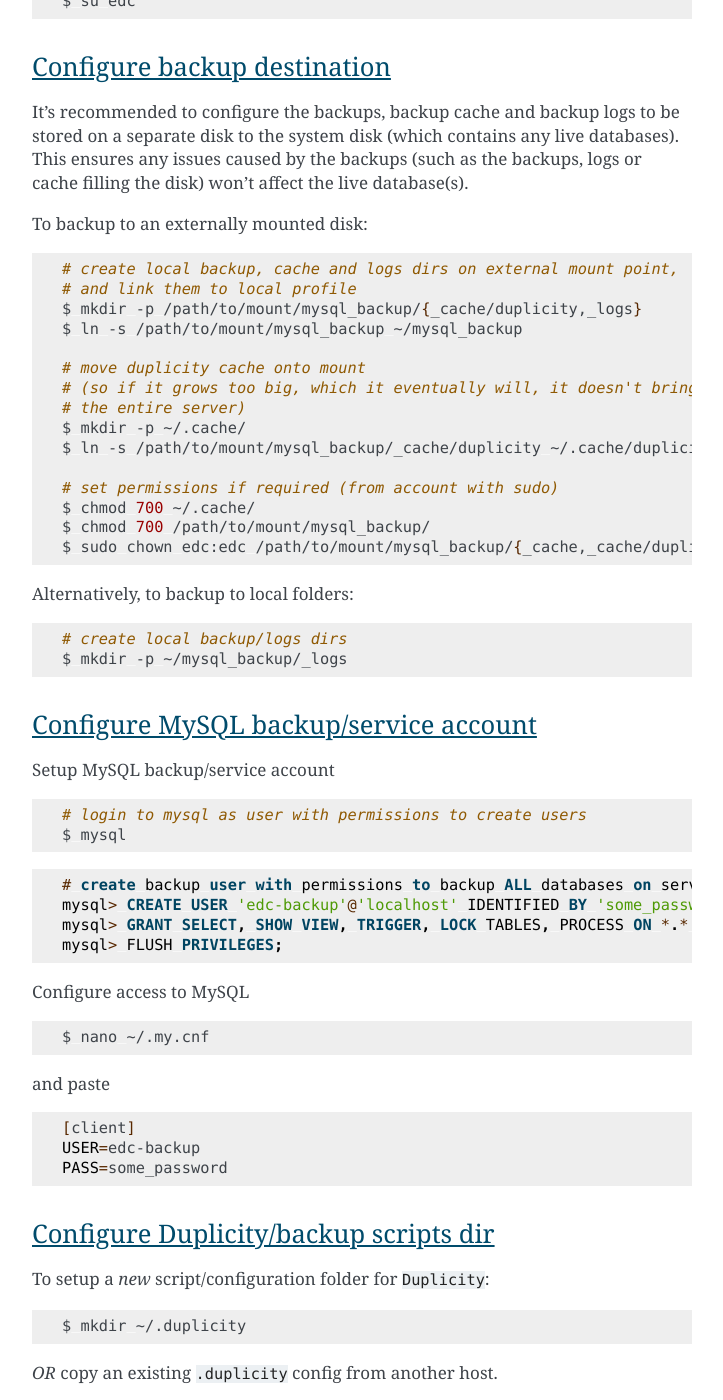
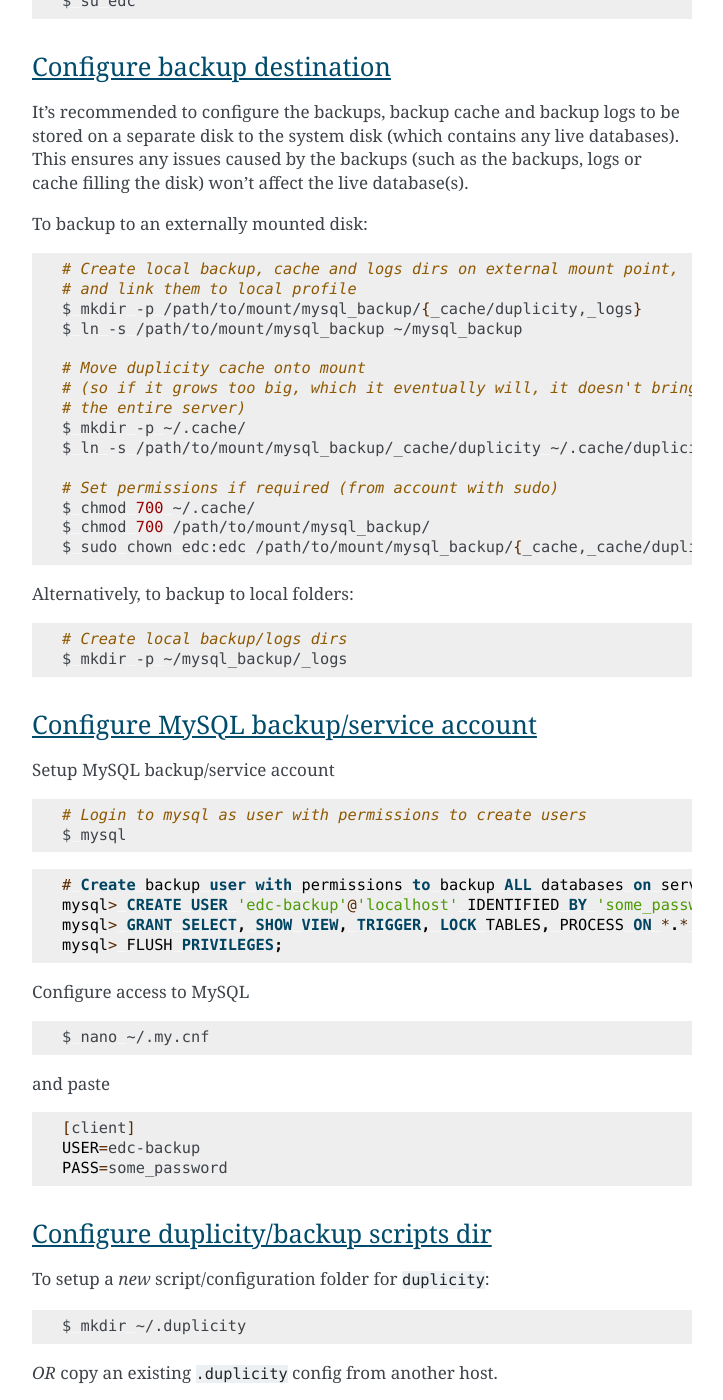
Before and after one commit to clinicedc/edc, a Sphinx documentation site: the page built from docs/backup.rst, in a window 1280 px wide and 1400 px high, scrolled down 1591 px. Shown: the whole window, without its empty margins (388-1111 px from the left). Built offline with Sphinx 7.4.7, drawn with Linux system fonts in a browser that asks for light colours; some of the changed text lies outside the part shown.

```diff
--- a/docs/backup.rst
+++ b/docs/backup.rst
@@ -3,7 +3,7 @@
    :depth: 3
    :backlinks: top
 
-Backup using Duplicity
+Backup using duplicity
 ######################
 
 Backing up the backups
@@ -30,7 +30,7 @@ Configure database backups
 
 Install prerequisites
 ---------------------
-Install ``Duplicity``
+Install ``duplicity``
 
 (assumes already configured MySQL DB server)
 
@@ -62,18 +62,18 @@ To backup to an externally mounted disk:
 
 .. code-block:: bash
 
-  # create local backup, cache and logs dirs on external mount point,
+  # Create local backup, cache and logs dirs on external mount point,
   # and link them to local profile
   $ mkdir -p /path/to/mount/mysql_backup/{_cache/duplicity,_logs}
   $ ln -s /path/to/mount/mysql_backup ~/mysql_backup
 
-  # move duplicity cache onto mount
+  # Move duplicity cache onto mount
   # (so if it grows too big, which it eventually will, it doesn't bring down
   # the entire server)
   $ mkdir -p ~/.cache/
   $ ln -s /path/to/mount/mysql_backup/_cache/duplicity ~/.cache/duplicity
 
-  # set permissions if required (from account with sudo)
+  # Set permissions if required (from account with sudo)
   $ chmod 700 ~/.cache/
   $ chmod 700 /path/to/mount/mysql_backup/
   $ sudo chown edc:edc /path/to/mount/mysql_backup/{_cache,_cache/duplicity,_logs}
@@ -83,7 +83,7 @@ Alternatively, to backup to local folders:
 
 .. code-block:: bash
 
-  # create local backup/logs dirs
+  # Create local backup/logs dirs
   $ mkdir -p ~/mysql_backup/_logs
 
 
@@ -94,12 +94,12 @@ Setup MySQL backup/service account
 
 .. code-block:: bash
 
-  # login to mysql as user with permissions to create users
+  # Login to mysql as user with permissions to create users
   $ mysql
 
 .. code-block:: sql
 
-  # create backup user with permissions to backup ALL databases on server
+  # Create backup user with permissions to backup ALL databases on server
   mysql> CREATE USER 'edc-backup'@'localhost' IDENTIFIED BY 'some_password';
   mysql> GRANT SELECT, SHOW VIEW, TRIGGER, LOCK TABLES, PROCESS ON *.* TO 'edc-backup'@'localhost';
   mysql> FLUSH PRIVILEGES;
@@ -120,9 +120,9 @@ and paste
   PASS=some_password
 
 
-Configure Duplicity/backup scripts dir
+Configure duplicity/backup scripts dir
 --------------------------------------
-To setup a *new* script/configuration folder for ``Duplicity``:
+To setup a *new* script/configuration folder for ``duplicity``:
 
 .. code-block:: bash
 
@@ -134,7 +134,7 @@ To setup a *new* script/configuration folder for ``Duplicity``:
 
     rsync -chavzP --stats user@source.host:/path/to/remote/.duplicity/ ~/.duplicity/
 
-    # if using an external mount point for logs
+    # If using an external mount point for logs
     rm ~/.duplicity/logs
     ln -s /path/to/mount/mysql_backup/_logs ~/.duplicity/logs
 
@@ -148,7 +148,7 @@ Regardless of method to create/restore the .duplicity folder
 
 .. code-block:: bash
 
-  # set permissions to only edc user
+  # Set permissions to only edc user
   $ chmod 700 ~/.duplicity
 
 
@@ -171,11 +171,11 @@ Either generate new keys
 
 .. code-block:: bash
 
-  # to export keys from elsewhere
+  # To export keys from elsewhere
   $ gpg --output $HOME/dup.gpg.pub --armor --export <key_id>
   $ gpg --output $HOME/dup.gpg.priv --armor --pinentry-mode=loopback --export-secret-keys <key_id>
 
-  # to import on 'new' server, copy over and ...
+  # To import on 'new' server, copy over and ...
   $ gpg --pinentry-mode=loopback --import /path/to/dup.gpg.priv
 
 Take note of ``your-GPG-public-key-id``
@@ -247,10 +247,10 @@ individual database variable names where appropriate:
 
 .. code-block:: bash
 
-  # set permissions on conf files
+  # Set permissions on conf files
   $ chmod 0600 ~/.duplicity/{.env_variables.conf,.unset_env_variables.conf}
 
-  # create the backup script, and set permissions
+  # Create the backup script, and set permissions
   $ touch ~/.duplicity/.backup.sh
   $ chmod 0700 ~/.duplicity/.backup.sh
 
@@ -450,7 +450,7 @@ The following assumes a restore for database, Ambition, defined in ``.env_variab
 
   . "$HOME/.duplicity/.env_variables.conf"
 
-  # note will fail if file exists
+  # Note will fail if file exists
   duplicity --verbosity info \
    --encrypt-sign-key=$GPG_KEY \
    --log-file $HOME/.duplicity/duplicity_restore.log \
@@ -467,7 +467,7 @@ To restore file ``ambition_production-20180806160001.sql`` from backup
 
 .. code-block:: bash
 
-  # set $FILE_TO_RESTORE
+  # Set $FILE_TO_RESTORE
   $ export FILE_TO_RESTORE=ambition_production-20180806160001.sql
 
 To restore file:
@@ -496,7 +496,7 @@ A restore file may look like this:
 
   . "$HOME/.duplicity/.env_variables.conf"
 
-  # note will fail if backup folder exists
+  # Note will fail if backup folder exists
   duplicity --verbosity info \
    --encrypt-sign-key=$GPG_KEY \
    --log-file $HOME/.duplicity/logs/duplicity_restore.log \
@@ -507,7 +507,7 @@ A restore file may look like this:
 
 .. code-block:: bash
 
-  # set $TARGET_DIR
+  # Set $TARGET_DIR
   $ export TARGET_DIR=$HOME/restored_files
   $ mkdir -p "$TARGET_DIR"
 
```
Also changed, not shown: 1 other file.
